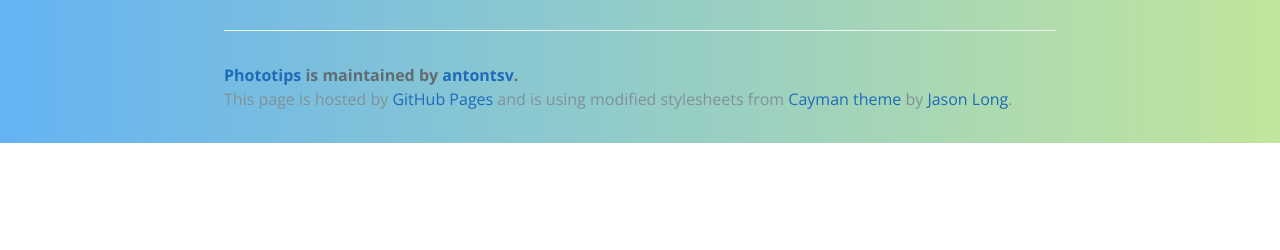
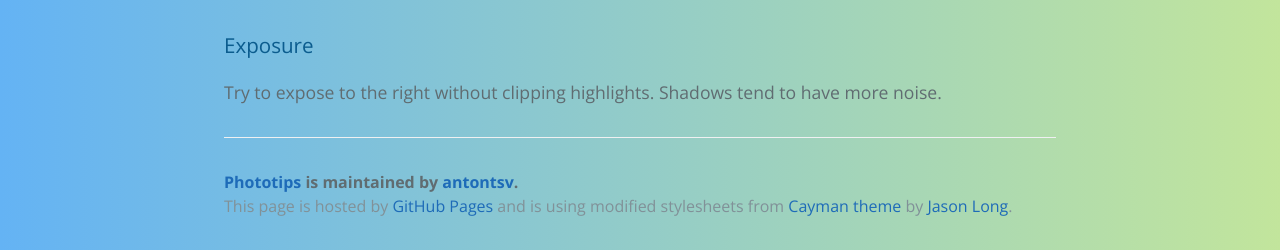
Before and after one commit to antontsv/phototips, a plain HTML site: page index.html in a window 1280 px wide. Shown: the part 4681-4931 px from the top of the page. Before the commit the page ends 4824 px from the top, so only its background shows below. Drawn offline with nearby package versions, Linux system fonts and the light colour scheme; a script that the page names is missing.

Commit message:
Add a tip about "exposing to the right"

```diff
--- a/index.html
+++ b/index.html
@@ -71,6 +71,12 @@
 
 <a data-flickr-embed="true"  href="https://www.flickr.com/photos/antontsv/11597821505/in/dateposted-public/" title="Antelope canyon"><img src="https://c2.staticflickr.com/4/3762/11597821505_9a7c593ee1_z.jpg" width="640" height="425" alt="Antelope canyon"></a><script async src="//embedr.flickr.com/assets/client-code.js" charset="utf-8"></script>
 
+<h3>
+<a id="exposure" class="anchor" href="#exposure" aria-hidden="true"><span aria-hidden="true" class="octicon octicon-link"></span></a>Exposure</h3>
+<p>
+ Try to expose to the right without clipping highlights. Shadows tend to have
+ more noise.
+</p>
 
 <footer class="site-footer">
 <span class="site-footer-owner"><a href="https://github.com/antontsv/phototips">Phototips</a> is maintained by <a href="https://github.com/antontsv">antontsv</a>.</span>
```
